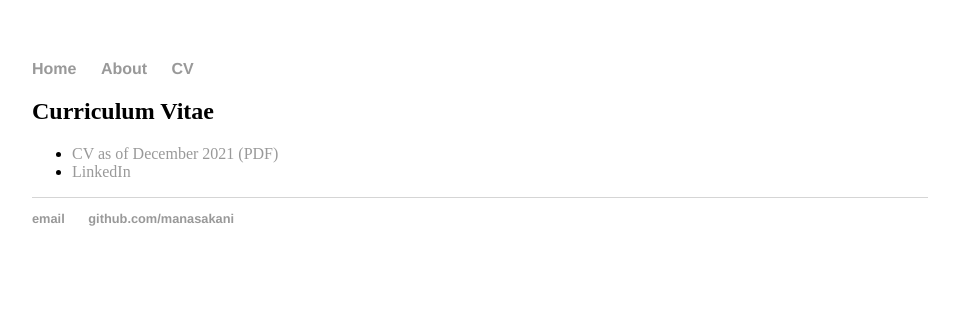
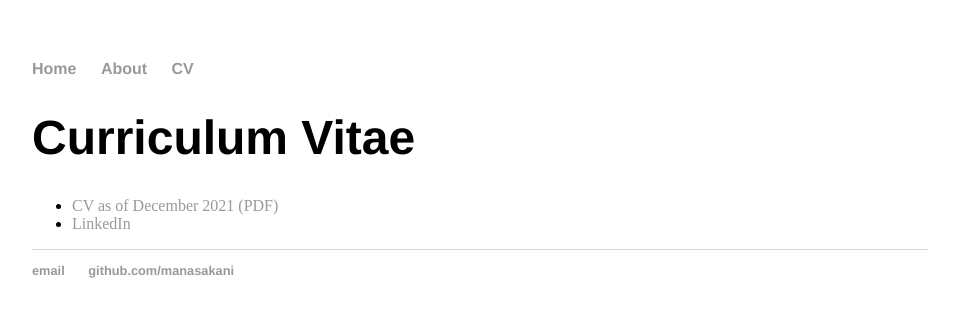
Before and after one commit to manasakani/manaskani.github.io, a Jekyll site: the page built from cv/index.md, in a window 1280 px wide. Shown: the top 317 px of the page, without its empty margins (160-1119 px from the left). Built offline with Jekyll 4.4.1, drawn with Linux system fonts in a browser that asks for light colours.

Commit message:
fontsize

```diff
--- a/cv/index.md
+++ b/cv/index.md
@@ -3,6 +3,6 @@ layout: default
 title: Manasa Kaniselvan
 ---
 
-## Curriculum Vitae
+# Curriculum Vitae
 - [CV as of December 2021 (PDF)](/media/cv.pdf)
 - [LinkedIn](https://www.linkedin.com/in/manasa-kaniselvan)
```
Also changed, not shown: about/index.md (+1 -1 lines).
